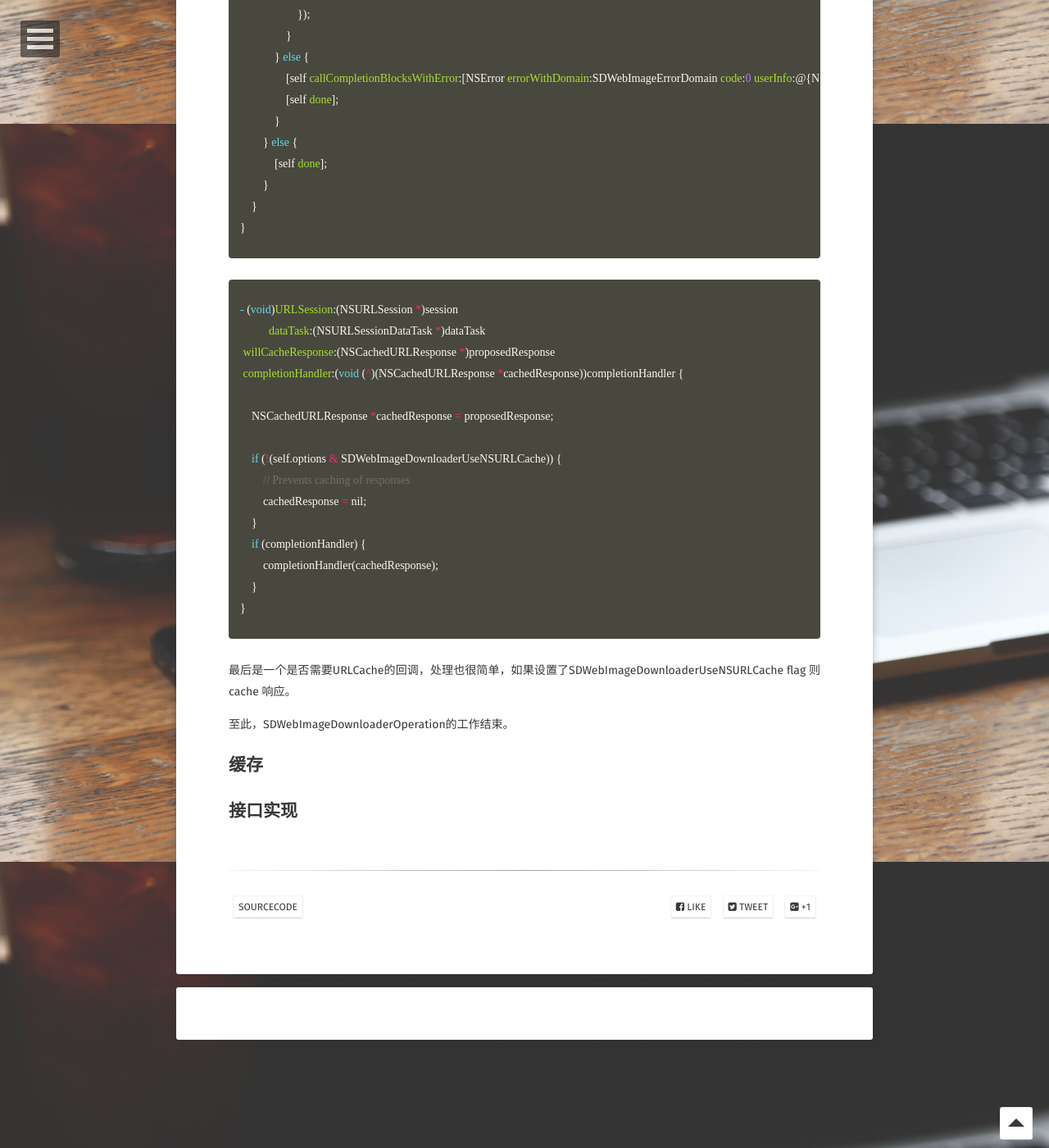
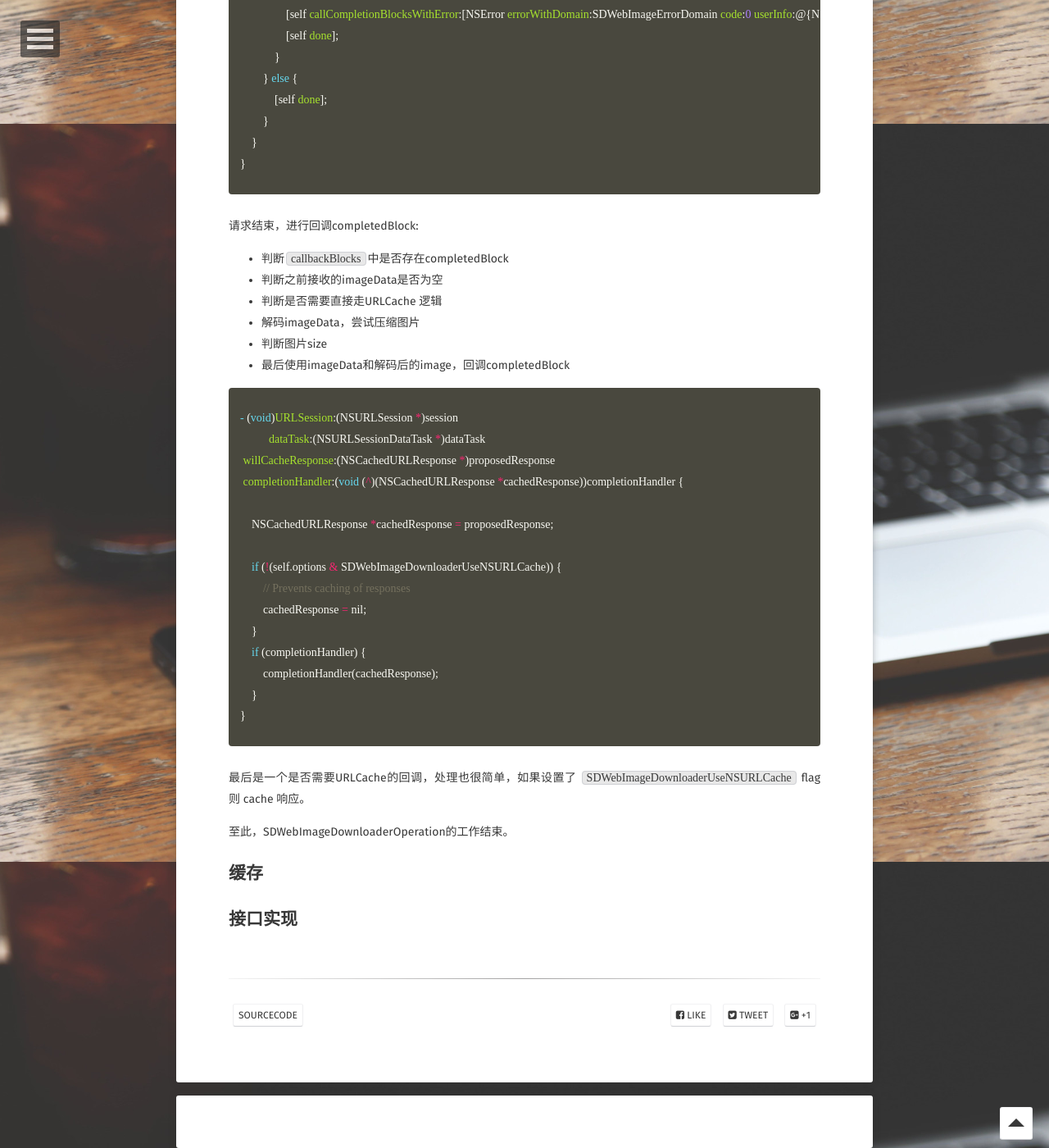
Before and after one commit to longjianjiang/longjianjiang.github.io, a Jekyll site: the page built from _posts/2019-01-08-sdwebimage.md, in a window 1280 px wide and 1400 px high, scrolled down 7949 px. Shown: the whole window at 82% size. Built offline with Jekyll 4.4.1, drawn with Linux system fonts in a browser that asks for light colours; some web fonts are replaced; comment, search, counter and statistics services are not loaded; some of the changed text lies outside the part shown.

Commit message:
Update(auto commit)

```diff
--- a/_posts/2019-01-08-sdwebimage.md
+++ b/_posts/2019-01-08-sdwebimage.md
@@ -311,6 +308,15 @@ didReceiveResponse:(NSURLResponse *)response
 }
 {% endhighlight %}
 
+请求结束，进行回调completedBlock:
+
+- 判断`callbackBlocks`中是否存在completedBlock
+- 判断之前接收的imageData是否为空
+- 判断是否需要直接走URLCache 逻辑
+- 解码imageData，尝试压缩图片
+- 判断图片size
+- 最后使用imageData和解码后的image，回调completedBlock
+
 {% highlight objective_c %}
 - (void)URLSession:(NSURLSession *)session
           dataTask:(NSURLSessionDataTask *)dataTask
@@ -329,7 +335,7 @@ didReceiveResponse:(NSURLResponse *)response
 }
 {% endhighlight %}
 
-最后是一个是否需要URLCache的回调，处理也很简单，如果设置了SDWebImageDownloaderUseNSURLCache flag 则cache 响应。
+最后是一个是否需要URLCache的回调，处理也很简单，如果设置了 `SDWebImageDownloaderUseNSURLCache` flag 则 cache 响应。
 
 至此，SDWebImageDownloaderOperation的工作结束。
 
```
Also changed, not shown: other parts of _posts/2019-01-08-sdwebimage.md (+4 -7 lines).
